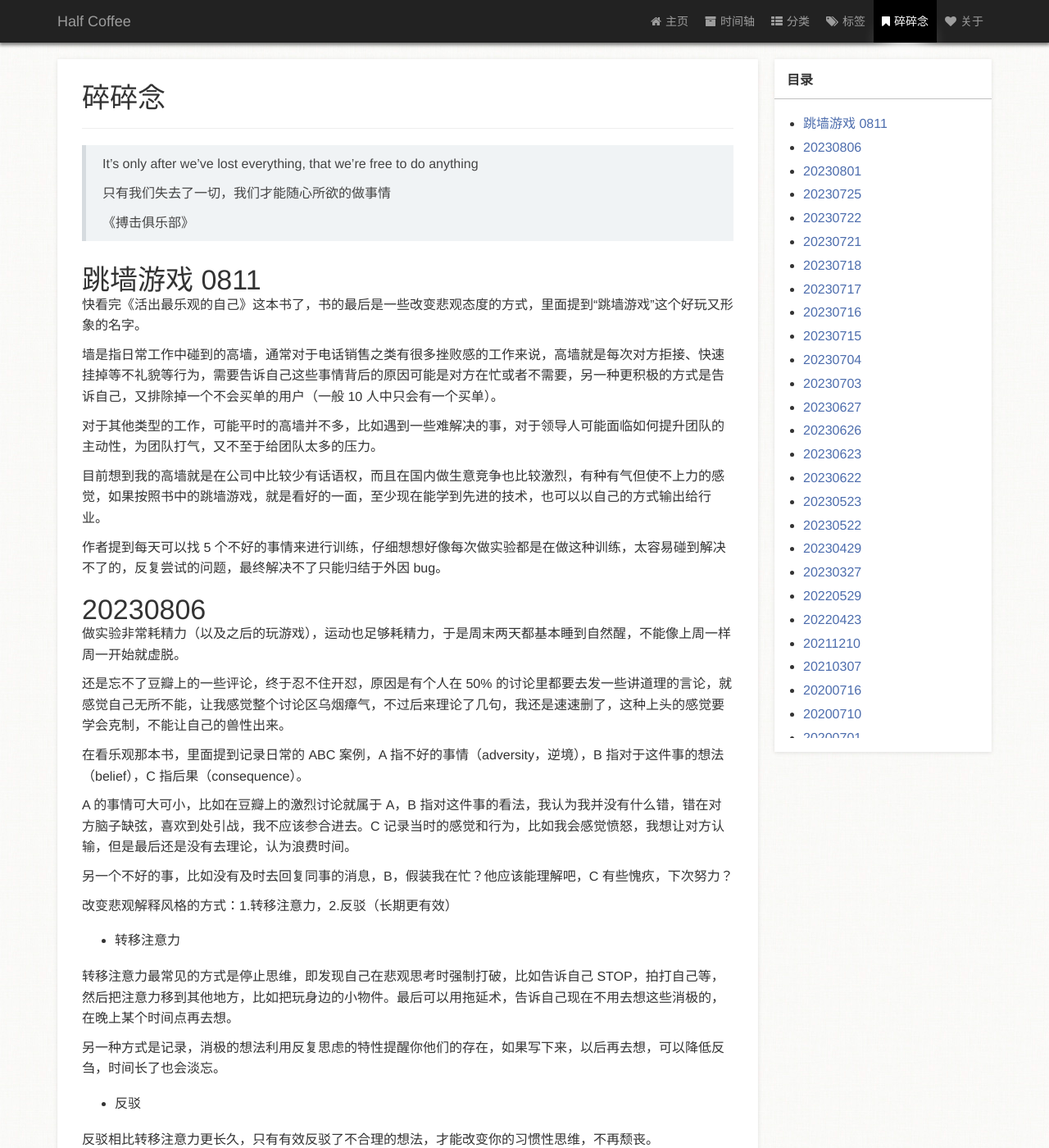
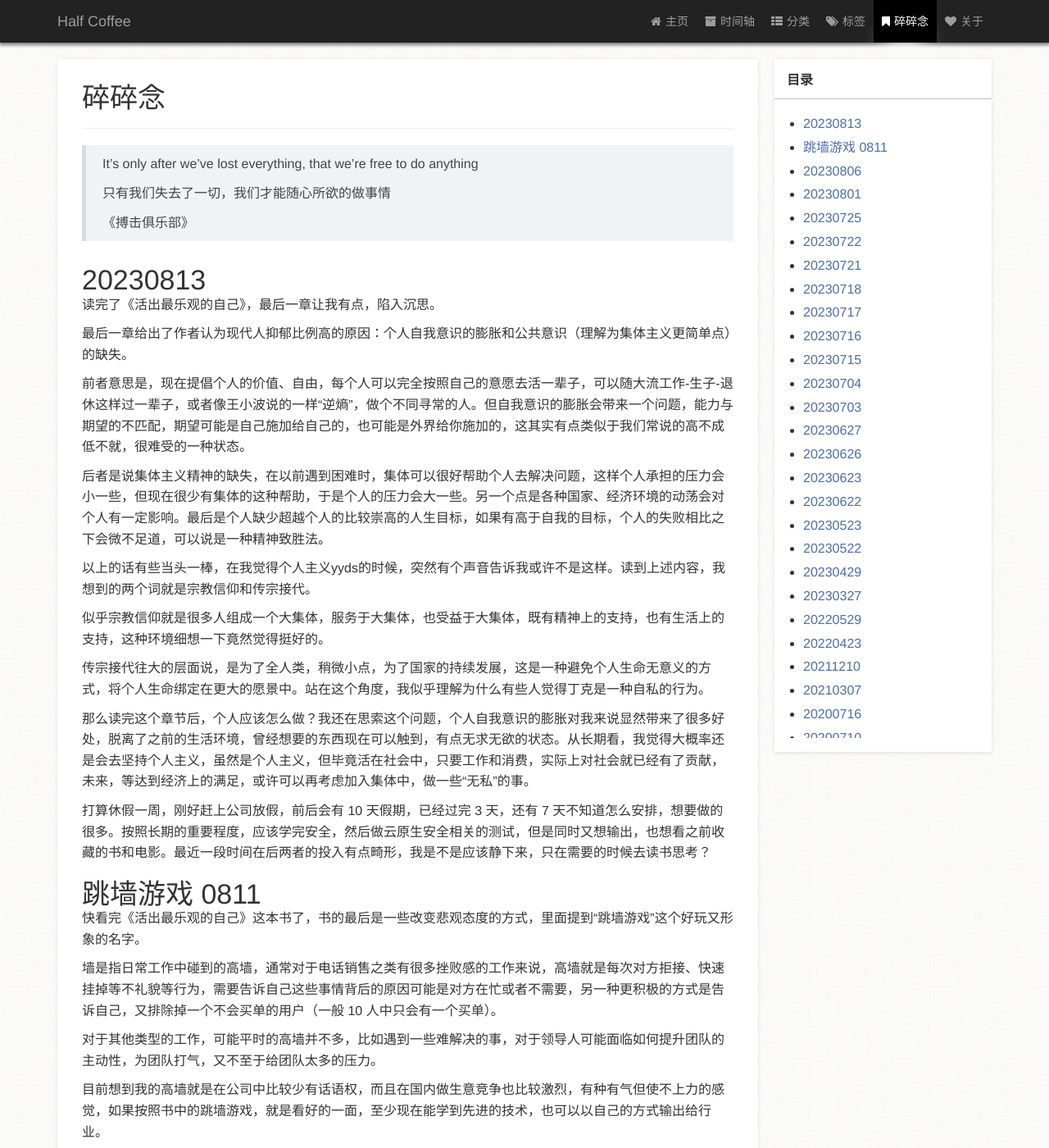
Before and after one commit to zm1990s/halfcoffee, a Jekyll site: the page built from page/3碎碎念.md, in a window 1280 px wide and 1400 px high. Shown: the whole window at 82% size. Built offline with Jekyll 4.4.1, drawn with Linux system fonts in a browser that asks for light colours; comment, search, counter and statistics services are not loaded; a style sheet for code colours, icons or effects is not loaded.

Commit message:
20230813

```diff
--- a/page/3碎碎念.md
+++ b/page/3碎碎念.md
@@ -15,6 +15,28 @@ type: page
 > 《搏击俱乐部》
 
 
+
+# 20230813
+
+读完了《活出最乐观的自己》，最后一章让我有点，陷入沉思。
+
+最后一章给出了作者认为现代人抑郁比例高的原因：个人自我意识的膨胀和公共意识（理解为集体主义更简单点）的缺失。
+
+前者意思是，现在提倡个人的价值、自由，每个人可以完全按照自己的意愿去活一辈子，可以随大流工作-生子-退休这样过一辈子，或者像王小波说的一样“逆熵”，做个不同寻常的人。但自我意识的膨胀会带来一个问题，能力与期望的不匹配，期望可能是自己施加给自己的，也可能是外界给你施加的，这其实有点类似于我们常说的高不成低不就，很难受的一种状态。
+
+后者是说集体主义精神的缺失，在以前遇到困难时，集体可以很好帮助个人去解决问题，这样个人承担的压力会小一些，但现在很少有集体的这种帮助，于是个人的压力会大一些。另一个点是各种国家、经济环境的动荡会对个人有一定影响。最后是个人缺少超越个人的比较崇高的人生目标，如果有高于自我的目标，个人的失败相比之下会微不足道，可以说是一种精神致胜法。
+
+以上的话有些当头一棒，在我觉得个人主义yyds的时候，突然有个声音告诉我或许不是这样。读到上述内容，我想到的两个词就是宗教信仰和传宗接代。
+
+似乎宗教信仰就是很多人组成一个大集体，服务于大集体，也受益于大集体，既有精神上的支持，也有生活上的支持，这种环境细想一下竟然觉得挺好的。
+
+传宗接代往大的层面说，是为了全人类，稍微小点，为了国家的持续发展，这是一种避免个人生命无意义的方式，将个人生命绑定在更大的愿景中。站在这个角度，我似乎理解为什么有些人觉得丁克是一种自私的行为。
+
+那么读完这个章节后，个人应该怎么做？我还在思索这个问题，个人自我意识的膨胀对我来说显然带来了很多好处，脱离了之前的生活环境，曾经想要的东西现在可以触到，有点无求无欲的状态。从长期看，我觉得大概率还是会去坚持个人主义，虽然是个人主义，但毕竟活在社会中，只要工作和消费，实际上对社会就已经有了贡献，未来，等达到经济上的满足，或许可以再考虑加入集体中，做一些“无私”的事。
+
+
+
+打算休假一周，刚好赶上公司放假，前后会有 10 天假期，已经过完 3 天，还有 7 天不知道怎么安排，想要做的很多。按照长期的重要程度，应该学完安全，然后做云原生安全相关的测试，但是同时又想输出，也想看之前收藏的书和电影。最近一段时间在后两者的投入有点畸形，我是不是应该静下来，只在需要的时候去读书思考？
 
 # 跳墙游戏 0811
 
```
